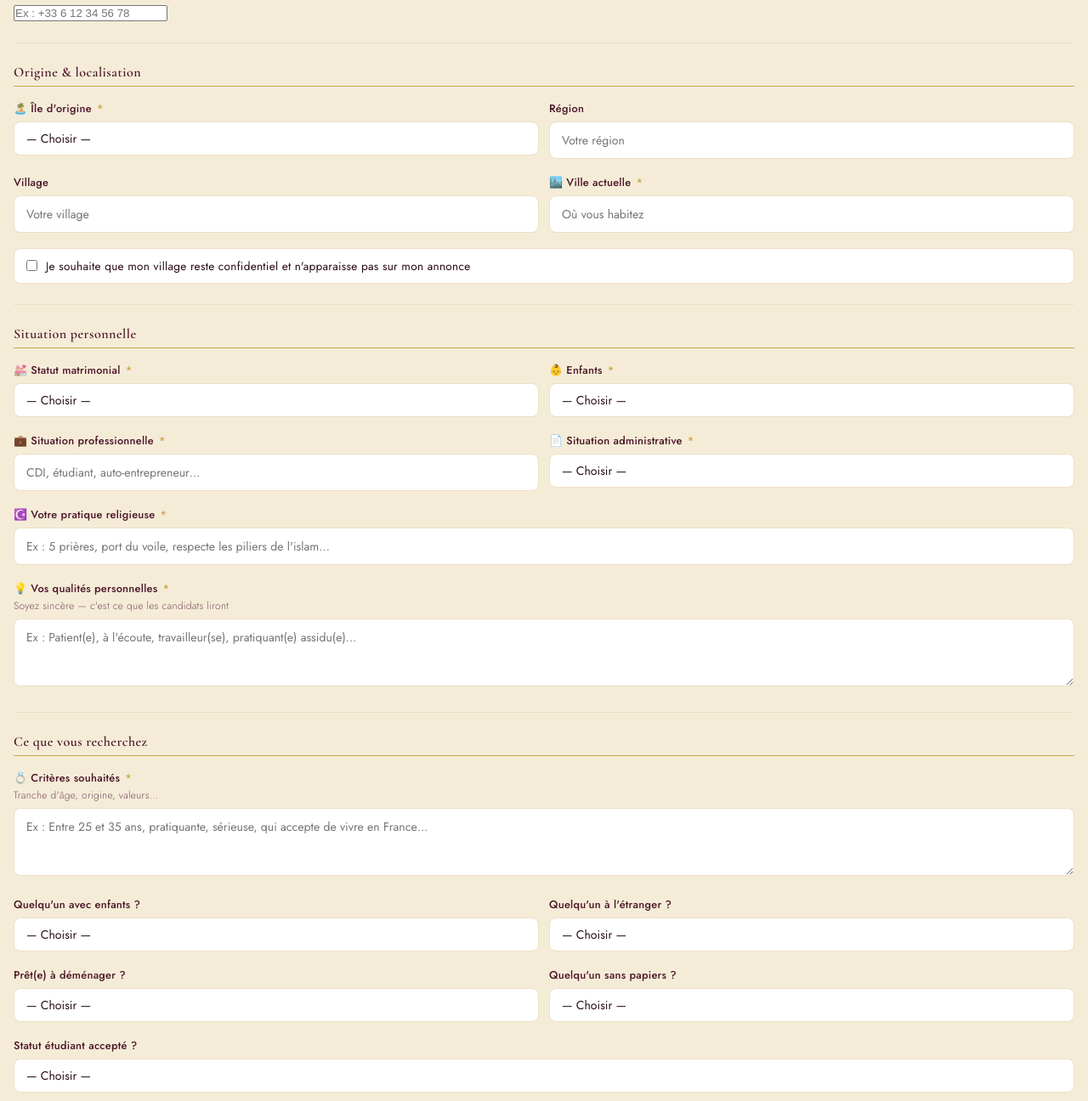
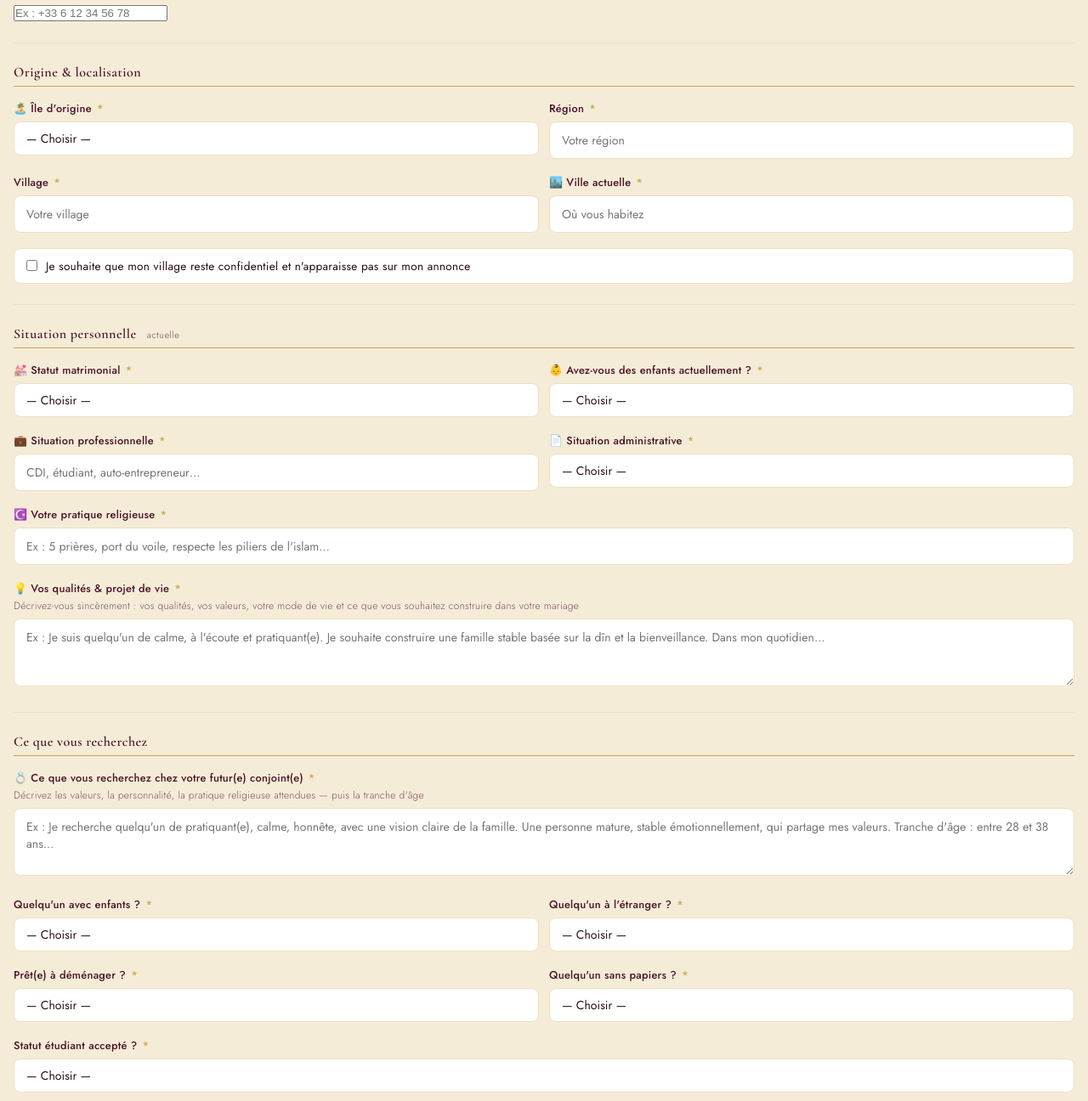
Before and after one commit to narilolane/Formulaire-, a plain HTML site: page index.html in a window 1280 px wide. Shown: the part 1604-2900 px from the top of the page at 85% size. Drawn offline with nearby package versions, Linux system fonts and the light colour scheme.

Commit message:
Add files via upload

```diff
--- a/index.html
+++ b/index.html
@@ -682,14 +682,14 @@
       </select>
     </div>
     <div class="field-group">
-      <label>Région</label>
+      <label>Région <span class="required">*</span></label>
       <input type="text" id="region" placeholder="Votre région">
     </div>
   </div>
 
   <div class="field-row">
     <div class="field-group">
-      <label>Village</label>
+      <label>Village <span class="required">*</span></label>
       <input type="text" id="village" placeholder="Votre village">
     </div>
     <div class="field-group">
@@ -705,7 +705,7 @@
   <div class="sep"></div>
 
   <!-- SECTION 3 : SITUATION -->
-  <div class="section-block">Situation personnelle</div>
+  <div class="section-block">Situation personnelle <span class="section-confid">actuelle</span></div>
 
   <div class="field-row">
     <div class="field-group">
@@ -719,13 +719,13 @@
       </select>
     </div>
     <div class="field-group">
-      <label>👶 Enfants <span class="required">*</span></label>
+      <label>👶 Avez-vous des enfants actuellement ? <span class="required">*</span></label>
       <select id="enfants" onchange="toggleEnfants(this)">
         <option value="">— Choisir —</option>
-        <option value="Pas d'enfants">Pas d'enfants</option>
-        <option value="1 enfant">1 enfant</option>
-        <option value="2 enfants">2 enfants</option>
-        <option value="3 enfants ou plus">3 enfants ou plus</option>
+        <option value="Non, je n'ai pas d'enfants">Non, je n'ai pas d'enfants</option>
+        <option value="Oui, 1 enfant">Oui, 1 enfant</option>
+        <option value="Oui, 2 enfants">Oui, 2 enfants</option>
+        <option value="Oui, 3 enfants ou plus">Oui, 3 enfants ou plus</option>
       </select>
     </div>
   </div>
@@ -761,8 +761,8 @@
   </div>
 
   <div class="field-group">
-    <label>💡 Vos qualités personnelles <span class="required">*</span><span class="hint">Soyez sincère — c'est ce que les candidats liront</span></label>
-    <textarea id="qualites" placeholder="Ex : Patient(e), à l'écoute, travailleur(se), pratiquant(e) assidu(e)…"></textarea>
+    <label>💡 Vos qualités & projet de vie <span class="required">*</span><span class="hint">Décrivez-vous sincèrement : vos qualités, vos valeurs, votre mode de vie et ce que vous souhaitez construire dans votre mariage</span></label>
+    <textarea id="qualites" placeholder="Ex : Je suis quelqu'un de calme, à l'écoute et pratiquant(e). Je souhaite construire une famille stable basée sur la dîn et la bienveillance. Dans mon quotidien…"></textarea>
   </div>
 
   <div class="sep"></div>
@@ -771,13 +771,13 @@
   <div class="section-block">Ce que vous recherchez</div>
 
   <div class="field-group">
-    <label>💍 Critères souhaités <span class="required">*</span><span class="hint">Tranche d'âge, origine, valeurs…</span></label>
-    <textarea id="criteres" placeholder="Ex : Entre 25 et 35 ans, pratiquante, sérieuse, qui accepte de vivre en France…"></textarea>
+    <label>💍 Ce que vous recherchez chez votre futur(e) conjoint(e) <span class="required">*</span><span class="hint">Décrivez les valeurs, la personnalité, la pratique religieuse attendues — puis la tranche d'âge</span></label>
+    <textarea id="criteres" placeholder="Ex : Je recherche quelqu'un de pratiquant(e), calme, honnête, avec une vision claire de la famille. Une personne mature, stable émotionnellement, qui partage mes valeurs. Tranche d'âge : entre 28 et 38 ans…"></textarea>
   </div>
 
   <div class="field-row">
     <div class="field-group">
-      <label>Quelqu'un avec enfants ?</label>
+      <label>Quelqu'un avec enfants ? <span class="required">*</span></label>
       <select id="acc_enfants" onchange="togglePrec(this,'prec_enfants')">
         <option value="">— Choisir —</option>
         <option value="Oui">Oui</option>
@@ -787,7 +787,7 @@
       <textarea id="prec_enfants" class="prec-field" placeholder="Précisez quelle situation ?"></textarea>
     </div>
     <div class="field-group">
-      <label>Quelqu'un à l'étranger ?</label>
+      <label>Quelqu'un à l'étranger ? <span class="required">*</span></label>
       <select id="acc_etranger" onchange="togglePrec(this,'prec_etranger')">
         <option value="">— Choisir —</option>
         <option value="Oui">Oui</option>
@@ -800,7 +800,7 @@
 
   <div class="field-row">
     <div class="field-group">
-      <label>Prêt(e) à déménager ?</label>
+      <label>Prêt(e) à déménager ? <span class="required">*</span></label>
       <select id="acc_demenager" onchange="togglePrec(this,'prec_demenager')">
         <option value="">— Choisir —</option>
         <option value="Oui">Oui</option>
@@ -810,7 +810,7 @@
       <textarea id="prec_demenager" class="prec-field" placeholder="Précisez quelle situation ?"></textarea>
     </div>
     <div class="field-group">
-      <label>Quelqu'un sans papiers ?</label>
+      <label>Quelqu'un sans papiers ? <span class="required">*</span></label>
       <select id="acc_papiers" onchange="togglePrec(this,'prec_papiers')">
         <option value="">— Choisir —</option>
         <option value="Oui">Oui</option>
@@ -822,7 +822,7 @@
   </div>
 
   <div class="field-group">
-    <label>Statut étudiant accepté ?</label>
+    <label>Statut étudiant accepté ? <span class="required">*</span></label>
     <select id="acc_etudiant" onchange="togglePrec(this,'prec_etudiant')">
       <option value="">— Choisir —</option>
       <option value="Oui">Oui</option>
@@ -953,12 +953,19 @@
     const erreur = document.getElementById('error_msg');
     erreur.classList.remove('visible');
 
-    const requis = ['prenom','nom','age','taille','whatsapp','ile','ville','statut','enfants','pro','admin','religion','qualites','criteres'];
+    // Tous les champs texte/select obligatoires
+    const requis = ['prenom','nom','age','taille','whatsapp','ile','region','village','ville','statut','enfants','pro','admin','religion','qualites','criteres','acc_enfants','acc_etranger','acc_demenager','acc_papiers','acc_etudiant'];
     let erreurs = false;
     requis.forEach(id => { if (!val(id)) { markInvalid(id); erreurs = true; } });
 
+    // Type candidature obligatoire
     const typeCandidature = document.querySelector('input[name="type_candidature"]:checked')?.value;
     if (!typeCandidature) erreurs = true;
+
+    // Si répondre à une annonce, ref obligatoire
+    if (typeCandidature === 'Répondre à une annonce déjà publiée' && !val('ref_annonce')) {
+      markInvalid('ref_annonce'); erreurs = true;
+    }
 
     const charte = document.getElementById('charte_check').checked;
     if (!charte) erreurs = true;
```
